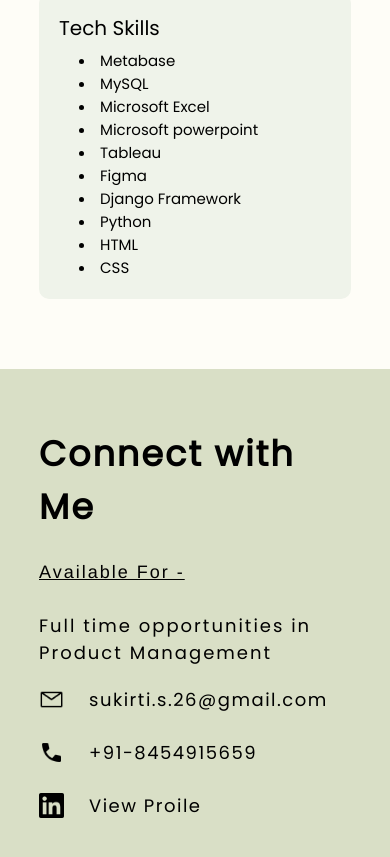
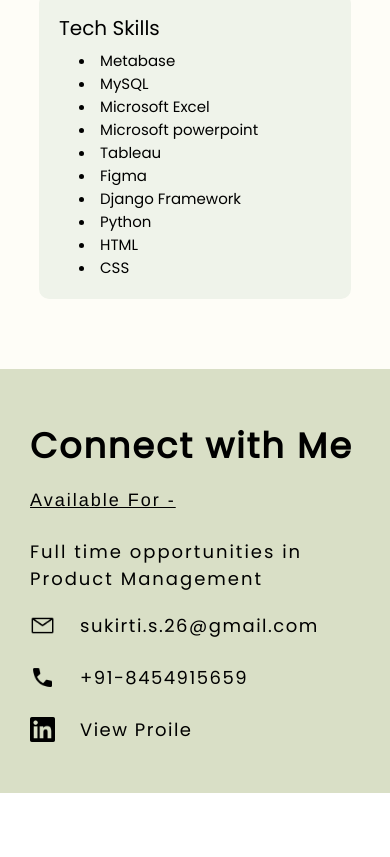
Before and after one commit to Sukirti-s/sukirti-portfolio, a React (Vite) app: page / in a window 390 px wide. Shown: the part 3162-4019 px from the top of the page. After the commit the page ends 3955 px from the top, so only its background shows below. Built offline with nearby package versions, Linux system fonts and the light colour scheme.

Commit message:
Contact section

```diff
--- a/src/components/Contact/Contact.jsx
+++ b/src/components/Contact/Contact.jsx
@@ -9,7 +9,7 @@
       <div className={styles.text}>
         <h2>Connect with Me</h2><br />
         <p>
-            <u>Available For -</u> <br /><br /> Full time opportunities in Product Management
+            <u>Available For -</u> <br /> Full time opportunities in Product Management
         </p>
       </div>
       <ul className={styles.links}>
--- a/src/components/Contact/Contact.module.css
+++ b/src/components/Contact/Contact.module.css
@@ -6,10 +6,12 @@
   background-color: var(--color-dark);
   display: flex;
   flex-direction: row;
-  justify-content: space-evenly;
-  width: 100vw;
-  padding: 58px 10%;
+  justify-content: space-around;
+  width: 100%;
+  box-sizing: border-box;
+  padding: 50px 0px;
   gap: 10px;
+  overflow: hidden;
 }
 
 .text h2 {
@@ -32,7 +34,7 @@
   flex-direction: column;
   align-items: flex-start;
   list-style: none;
-  gap: 26px;
+  gap: 25px;
   font-family: var(--font-poppins);
 }
 
@@ -73,15 +75,14 @@
     flex-direction: column;
     gap: 20px;
     overflow: hidden;
+    padding: 50px 30px;
 
   }
 
-  .text {
+  .text p {
     display: flex;
     flex-direction: column;
-    align-items: center;
     font-family: var(--font-poppins);
-
   }
 
   .text h2 {
```
